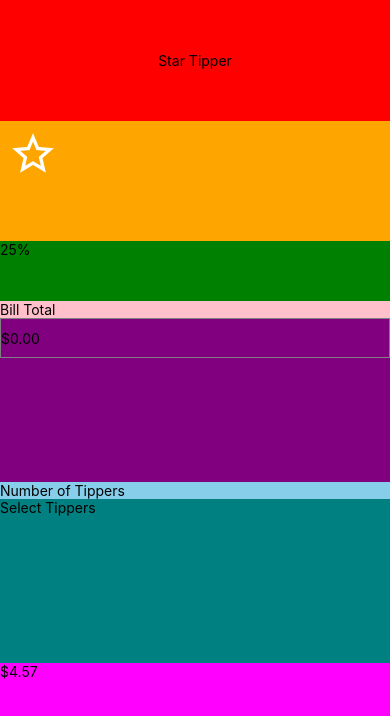
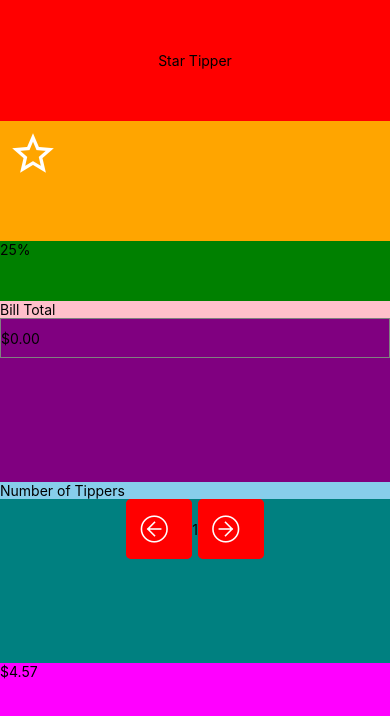
Before and after one commit to dalvira/react_native_tip_calculator, a React Native app: screen / in a window 390 px wide. Shown: the top 716 px of the page. Built offline with nearby package versions, Linux system fonts and the light colour scheme.

Commit message:
adds number of tipper selection buttons

```diff
--- a/components/TippersSelection.js
+++ b/components/TippersSelection.js
@@ -1,11 +1,29 @@
 import React from 'react';
 import { StyleSheet, Text, View, TextInput } from 'react-native';
 
+import Icon from 'react-native-vector-icons/EvilIcons';
 class TippersSelection extends React.Component {
   constructor(props) {
     super(props);
-    this.state = {};
+    this.state = {
+      arrowType: '',
+      numOfTippers: 1
+    };
   }
+
+  toggleTippers = arrowType => {
+    let num = this.state.numOfTippers;
+    console.log(num);
+    console.log(arrowType);
+    if (arrowType === 'arrow-left') {
+      this.setState({ numOfTippers: num - 1 });
+      console.log('add ', this.state.numOfTippers);
+    }
+    if (arrowType === 'arrow-right') {
+      this.setState({ numOfTippers: num + 1 });
+      console.log('add ', this.state.numOfTippers);
+    }
+  };
 
   render() {
     return (
@@ -14,7 +32,27 @@ class TippersSelection extends React.Component {
           <Text style={styles.numOfTippersLabel}>Number of Tippers</Text>
         </View>
         <View style={styles.numOfTippersSelectContainer}>
-          <Text>Select Tippers</Text>
+          <View style={styles.numOfTippersLessContainer}>
+            <Icon.Button
+              name="arrow-left"
+              size={40}
+              backgroundColor="red"
+              underlayColor="blue"
+              onPress={() => this.toggleTippers(this.props.name)}
+            />
+          </View>
+          <View style={styles.numOfTippersContainer}>
+            <Text>{this.state.numOfTippers}</Text>
+          </View>
+          <View style={styles.numOfTippersMoreContainer}>
+            <Icon.Button
+              name="arrow-right"
+              size={40}
+              backgroundColor="red"
+              underlayColor="blue"
+              onPress={() => this.toggleTippers(this.props.name)}
+            />
+          </View>
         </View>
       </View>
     );
@@ -30,8 +68,13 @@ const styles = StyleSheet.create({
     backgroundColor: 'skyblue'
   },
   numOfTippersLabel: {},
-  numOfTippersSelectContainer: {},
-  numOfTippersSelect: {}
+  numOfTippersSelectContainer: {
+    flexDirection: 'row',
+    alignItems: 'center',
+    justifyContent: 'center'
+  },
+  numOfTippersSelect: {},
+  numOfTippersContainer: {}
 });
 
 export default TippersSelection;
```
